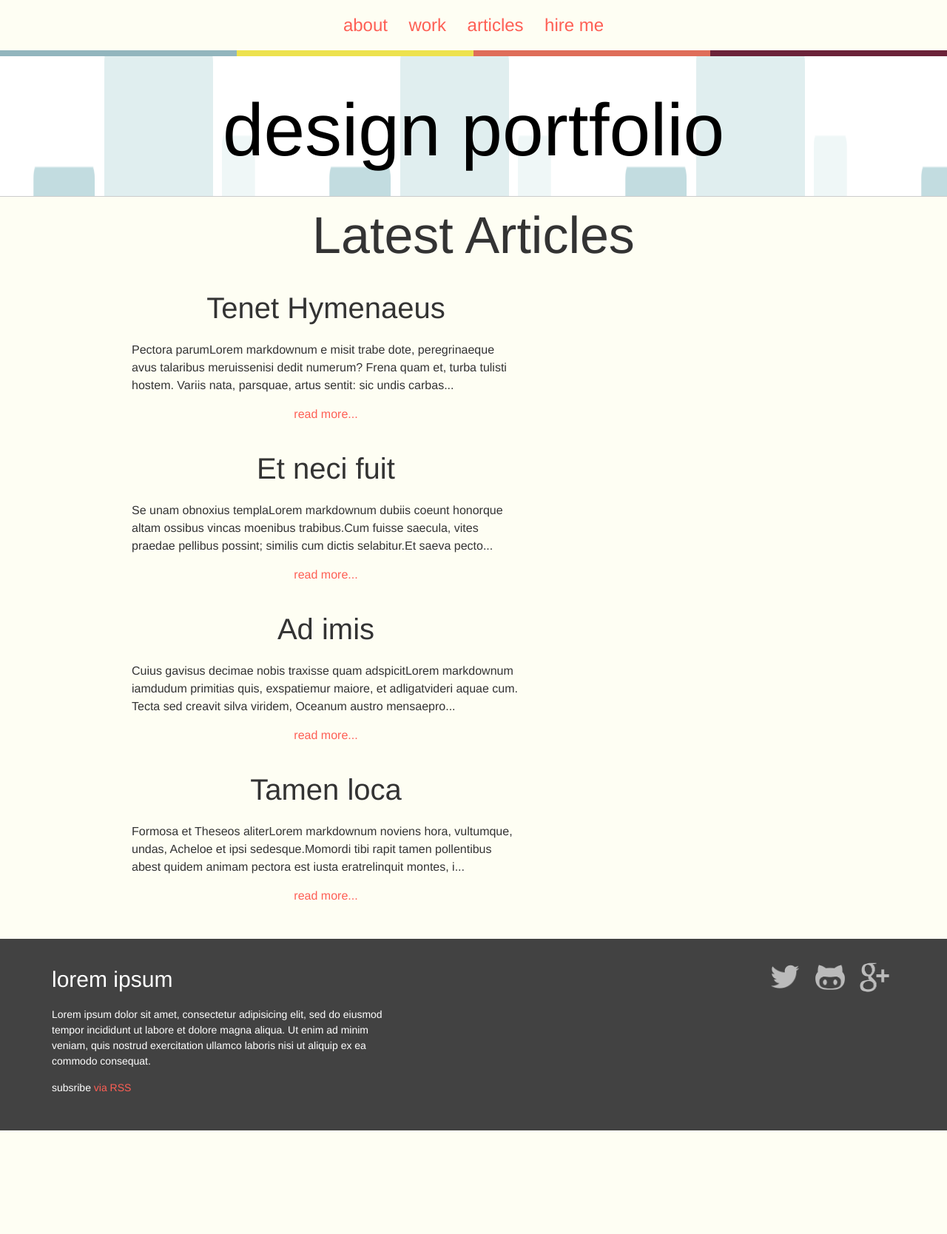
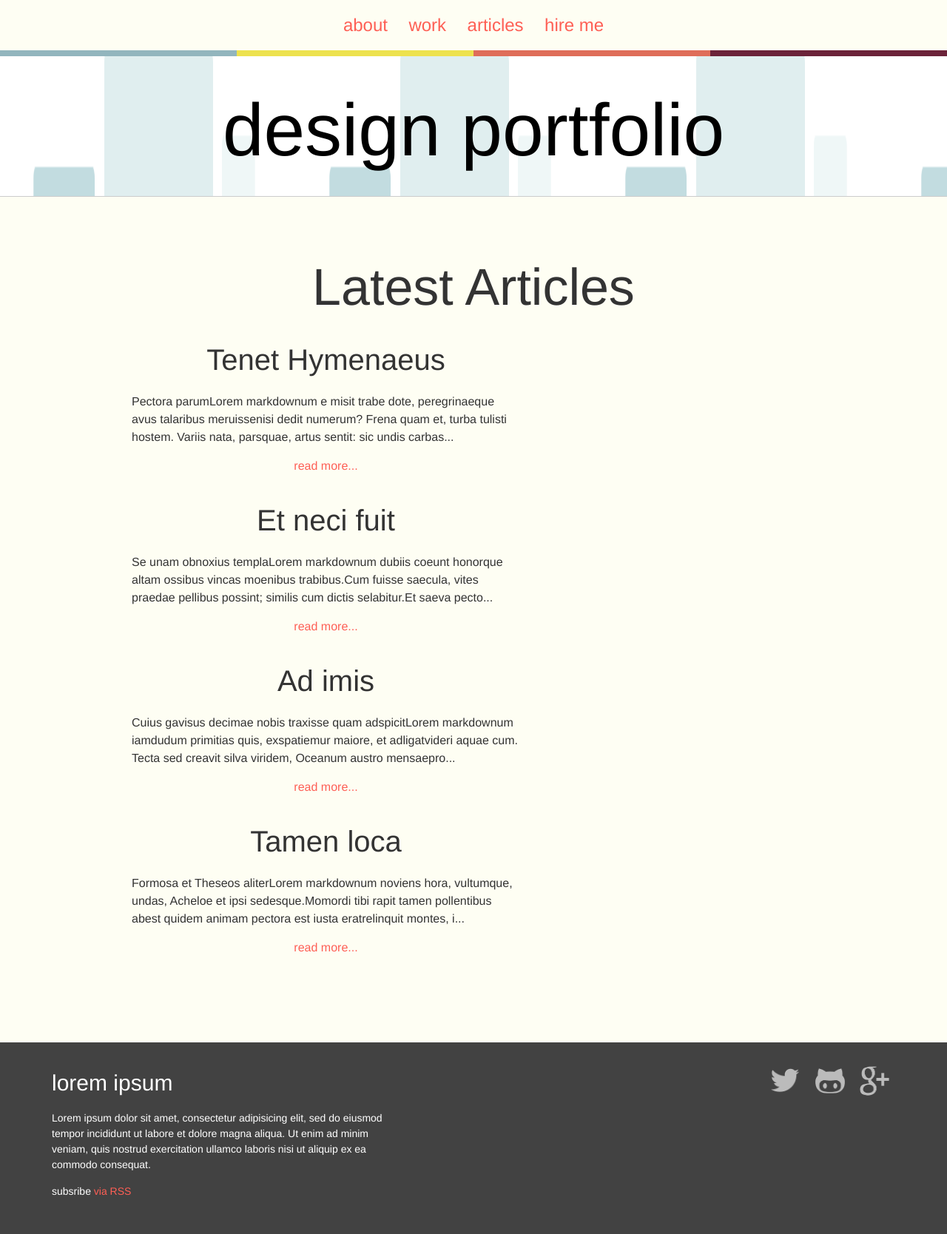
Before and after one commit to MailatRadu/portfolio, a Jekyll site: the page built from index.html, in a window 1280 px wide. Shown: the whole page at 74% size. Built offline with Jekyll 4.4.1, drawn with Linux system fonts in a browser that asks for light colours; before the commit the page ends 1528 px from its top, so only the background shows below that.

Commit message:
Add styles for section

```diff
--- a/_sass/_layout.scss
+++ b/_sass/_layout.scss
@@ -51,3 +51,13 @@
         margin: 0 0.5em;
     }
 }
+
+//Section
+
+.site-section {
+    padding-top: $h1-font-size;
+}
+
+.site-section-last {
+    padding-bottom: $h1-font-size;
+}
```
